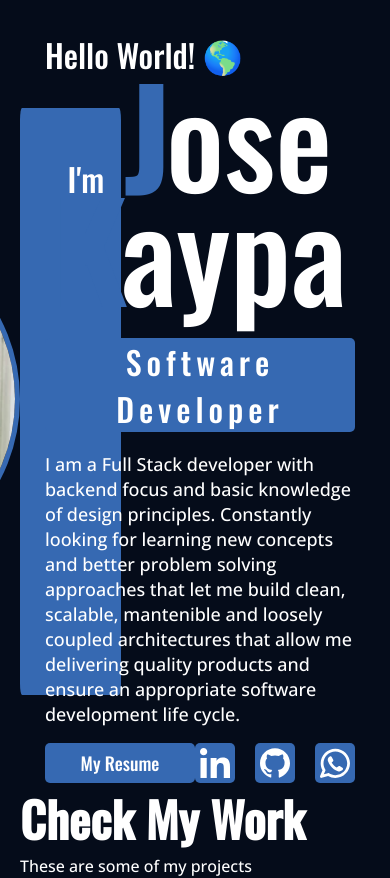
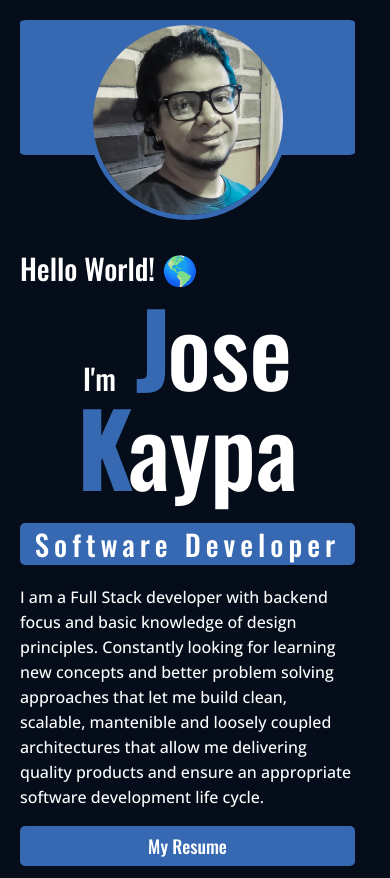
Before and after one commit to JKaypa/portfolio, a Next.js app: page / in a window 390 px wide. Shown: the top 878 px of the page. Built offline with nearby package versions, Linux system fonts and the light colour scheme.

Commit message:
Make `profile` component responsive with updated media queries and modernize CSS with `min-height: 90dvh`.

```diff
--- a/app/components/profile/profile.css
+++ b/app/components/profile/profile.css
@@ -1,6 +1,6 @@
 .profile {
-    min-height: 90vh;
-    padding: 0 0 0 20px;
+    min-height: 90dvh;
+    /*padding: 0 0 0 20px;*/
     margin: auto;
     display: flex;
     justify-content: flex-end;
@@ -106,3 +106,62 @@
 .button:hover {
     transform: scale(1.1);
 }
+
+@media (width <= 820px){
+    .profile {
+        flex-direction: column;
+        margin-bottom: 50px;
+        gap: 8px;
+    }
+
+    .profile__square {
+        width: 100%;
+        height: 25%;
+        top: 0;
+    }
+
+    .profile__photo {
+        width: 250px;
+        height: 250px;
+    }
+
+    .profile__info {
+        font-size: 1.8rem;
+    }
+
+    .profile__name {
+        font-size: 6rem;
+    }
+
+    .profile__description {
+        font-size: medium;
+    }
+}
+
+@media (width <= 535px){
+    .profile__photo{
+        width: 200px;
+        height: 200px;
+    }
+
+    .profile__square{
+        height: 15%;
+    }
+}
+
+@media (width <= 489px){
+    .profile__photo{
+
+    }
+}
+
+@media (width <= 400px){
+    .profile__buttons {
+        flex-direction: column;
+        gap: 15px;
+    }
+
+    .button{
+        width: 100%;
+    }
+}
```
